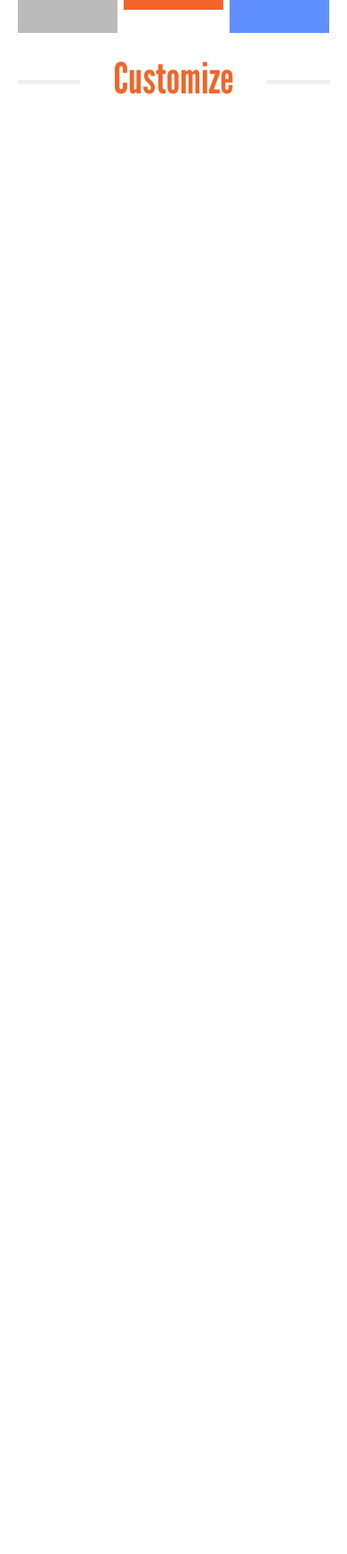
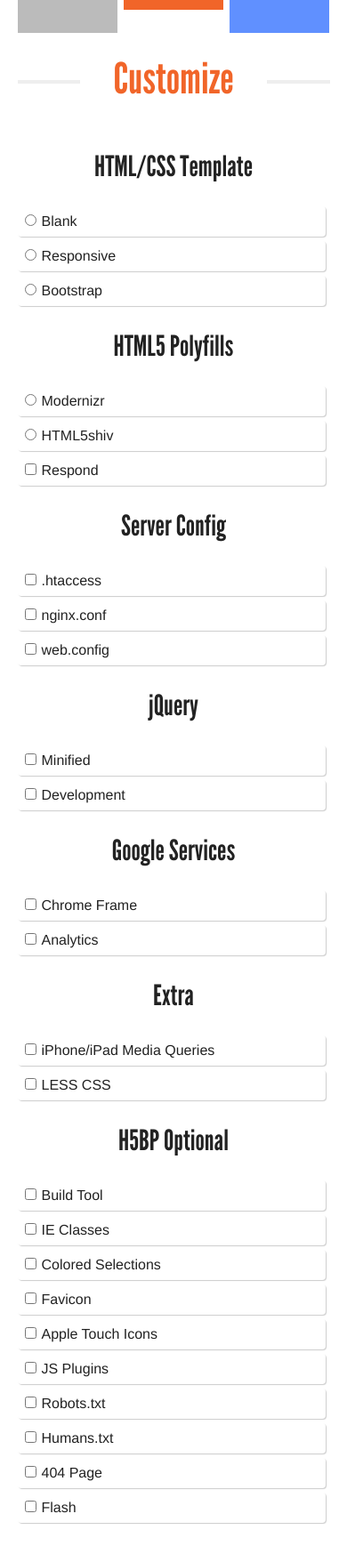
Before and after one commit to verekia/initializr-website, a PHP site: page / in a window 390 px wide. Shown: the part 721-2468 px from the top of the page at 89% size. Before the commit the page ends 827 px from the top, so only its background shows below. Run offline with PHP 8.4, Linux system fonts and the light colour scheme; some libraries are stand-ins or nearby versions.

Commit message:
Added responsive all options

```diff
--- a/css/style.css
+++ b/css/style.css
@@ -1,205 +1,54 @@
-/*
- * HTML5 Boilerplate
- *
- * What follows is the result of much research on cross-browser styling.
- * Credit left inline and big thanks to Nicolas Gallagher, Jonathan Neal,
- * Kroc Camen, and the H5BP dev community and team.
- */
-
-
-/* =============================================================================
-   HTML5 element display
-   ========================================================================== */
-
 article, aside, details, figcaption, figure, footer, header, hgroup, nav, section { display: block; }
 audio[controls], canvas, video { display: inline-block; *display: inline; *zoom: 1; }
-
-
-/* =============================================================================
-   Base
-   ========================================================================== */
-
-/*
- * 1. Correct text resizing oddly in IE6/7 when body font-size is set using em units
- *    http://clagnut.com/blog/348/#c790
- * 2. Force vertical scrollbar in non-IE
- * 3. Remove Android and iOS tap highlight color to prevent entire container being highlighted
- *    www.yuiblog.com/blog/2010/10/01/quick-tip-customizing-the-mobile-safari-tap-highlight-color/
- * 4. Prevent iOS text size adjust on device orientation change, without disabling user zoom
- *    www.456bereastreet.com/archive/201012/controlling_text_size_in_safari_for_ios_without_disabling_user_zoom/
- */
-
 html { font-size: 100%; overflow-y: scroll; -webkit-overflow-scrolling: touch; -webkit-tap-highlight-color: rgba(0,0,0,0); -webkit-text-size-adjust: 100%; -ms-text-size-adjust: 100%; }
-
 body { margin: 0; font-size: 13px; line-height: 1.231; }
-
 body, button, input, select, textarea { font-family: sans-serif; color: #222; }
-
-/*
- * These selection declarations have to be separate
- * No text-shadow: twitter.com/miketaylr/status/12228805301
- * Also: hot pink!
- */
-
 ::-moz-selection { background: #fe57a1; color: #fff; text-shadow: none; }
 ::selection { background: #fe57a1; color: #fff; text-shadow: none; }
-
-
-/* =============================================================================
-   Links
-   ========================================================================== */
-
 a { color: #00e; }
 a:visited { color: #551a8b; }
 a:focus { outline: thin dotted; }
-
-/* Improve readability when focused and hovered in all browsers: people.opera.com/patrickl/experiments/keyboard/test */
 a:hover, a:active { outline: 0; }
-
-
-/* =============================================================================
-   Typography
-   ========================================================================== */
-
 abbr[title] { border-bottom: 1px dotted; }
-
 b, strong { font-weight: bold; }
-
 blockquote { margin: 1em 40px; }
-
 dfn { font-style: italic; }
-
 hr { display: block; height: 1px; border: 0; border-top: 1px solid #ccc; margin: 1em 0; padding: 0; }
-
 ins { background: #ff9; color: #000; text-decoration: none; }
-
 mark { background: #ff0; color: #000; font-style: italic; font-weight: bold; }
-
-/* Redeclare monospace font family: en.wikipedia.org/wiki/User:Davidgothberg/Test59 */
 pre, code, kbd, samp { font-family: monospace, monospace; _font-family: 'courier new', monospace; font-size: 1em; }
-
-/* Improve readability of pre-formatted text in all browsers */
 pre { white-space: pre; white-space: pre-wrap; word-wrap: break-word; }
-
 q { quotes: none; }
 q:before, q:after { content: ""; content: none; }
-
 small { font-size: 85%; }
-
-/* Position subscript and superscript content without affecting line-height: gist.github.com/413930 */
 sub, sup { font-size: 75%; line-height: 0; position: relative; vertical-align: baseline; }
 sup { top: -0.5em; }
 sub { bottom: -0.25em; }
-
-
-/* =============================================================================
-   Lists
-   ========================================================================== */
-
 ul, ol { margin: 1em 0; padding: 0 0 0 40px; }
 dd { margin: 0 0 0 40px; }
 nav ul, nav ol { list-style: none; margin: 0; padding: 0; }
-
-
-/* =============================================================================
-   Embedded content
-   ========================================================================== */
-
-/*
- * Improve image quality when scaled in IE7
- * code.flickr.com/blog/2008/11/12/on-ui-quality-the-little-things-client-side-image-resizing/
- */
-
 img { border: 0; -ms-interpolation-mode: bicubic; }
-
-/*
- * Correct overflow displayed oddly in IE9
- */
-
 svg:not(:root) {
     overflow: hidden;
 }
-
-
-/* =============================================================================
-   Figures
-   ========================================================================== */
-
 figure { margin: 0; }
-
-
-/* =============================================================================
-   Forms
-   ========================================================================== */
-
 form { margin: 0; }
 fieldset { border: 0; margin: 0; padding: 0; }
-
-/*
- * 1. Correct color not inheriting in IE6/7/8/9
- * 2. Correct alignment displayed oddly in IE6/7
- */
-
 legend { border: 0; *margin-left: -7px; padding: 0; }
-
-/* Indicate that 'label' will shift focus to the associated form element */
 label { cursor: pointer; }
-
-/*
- * 1. Correct font-size not inheriting in all browsers
- * 2. Remove margins in FF3/4 S5 Chrome
- * 3. Define consistent vertical alignment display in all browsers
- */
-
 button, input, select, textarea { font-size: 100%; margin: 0; vertical-align: baseline; *vertical-align: middle; }
-
-/*
- * 1. Define line-height as normal to match FF3/4 (set using !important in the UA stylesheet)
- * 2. Correct inner spacing displayed oddly in IE6/7
- */
-
 button, input { line-height: normal; *overflow: visible; }
-
-/*
- * 1. Display hand cursor for clickable form elements
- * 2. Allow styling of clickable form elements in iOS
- */
-
 button, input[type="button"], input[type="reset"], input[type="submit"] { cursor: pointer; -webkit-appearance: button; }
-
-/*
- * Consistent box sizing and appearance
- */
-
 input[type="checkbox"], input[type="radio"] { box-sizing: border-box; }
 input[type="search"] { -moz-box-sizing: content-box; -webkit-box-sizing: content-box; box-sizing: content-box; }
-
-/*
- * Remove inner padding and border in FF3/4
- * www.sitepen.com/blog/2008/05/14/the-devils-in-the-details-fixing-dojos-toolbar-buttons/
- */
-
 button::-moz-focus-inner, input::-moz-focus-inner { border: 0; padding: 0; }
-
-/* Remove default vertical scrollbar in IE6/7/8/9 */
 textarea { overflow: auto; vertical-align: top; }
-
-/* Colors for form validity */
 input:valid, textarea:valid {  }
 input:invalid, textarea:invalid { background-color: #f0dddd; }
-
-
-/* =============================================================================
-   Tables
-   ========================================================================== */
-
 table { border-collapse: collapse; border-spacing: 0; }
 
 
-/* =============================================================================
-   Primary styles
-   Author:
-   ========================================================================== */
+
 
 
 
@@ -378,12 +227,33 @@ body{ font:16px/26px Helvetica, Helvetica Neue, Arial; }
 /* } */
 
 
-/* ==============
-    MOBILE: Main
-   ============== */
-
 #main{
 	padding:30px 0;
+}
+
+#customize-section label{
+	background:white;
+	-webkit-border-radius:4px;
+	   -moz-border-radius:4px;
+	        border-radius:4px;
+	-webkit-box-shadow:1px 1px 1px rgba(0, 0, 0, 0.2);
+	   -moz-box-shadow:1px 1px 1px rgba(0, 0, 0, 0.2);
+	        box-shadow:1px 1px 1px rgba(0, 0, 0, 0.2);
+	padding:4px 8px;
+/* 	float:left; */
+display:block;
+	margin:0 5px 5px 0;
+}
+
+#customize-section input{
+	margin-right:6px;
+}
+
+.customize-section h3{
+	text-align:center;
+	font-weight:normal;
+	font-family:LeagueGothicRegular;
+	font-size:2em;
 }
 
 
@@ -431,6 +301,10 @@ body{ font:16px/26px Helvetica, Helvetica Neue, Arial; }
 /* ====================
     INTERMEDIATE: Menu
    ==================== */
+
+	body{
+		padding-bottom:100px;
+	}
 
 	#header-container{
 		-webkit-box-shadow:0 5px 8px rgba(0, 0, 0, 0.15);
@@ -528,6 +402,20 @@ body{ font:16px/26px Helvetica, Helvetica Neue, Arial; }
 		width:30%;
 	}
 
+
+	.customize-section{
+		float:left;
+		width:50%;
+	}
+
+	.customize-section:nth-child(2n + 1){
+		clear:both;
+	}
+
+	.customize-h5bp-no-title-middle{
+		margin-top:89px;
+	}
+
 }
 
 @media only screen and (min-width: 768px) {
@@ -572,8 +460,24 @@ body{ font:16px/26px Helvetica, Helvetica Neue, Arial; }
 		width:35%;
 	}
 
+	.customize-section{
+		width:33.3%;
+	}
+
+	.customize-section:nth-child(2n + 1){
+		clear:none;
+	}
+
+	.customize-section:nth-child(3n + 1){
+		clear:both;
+	}
+
+	.customize-h5bp-no-title{
+		margin-top:89px;
+	}
 
 }
+
 
 @media only screen and (min-width: 1140px) {
 
--- a/index.html
+++ b/index.html
@@ -69,6 +69,59 @@
 				Customize
 			</h2>
 			<div id="customize-section" class="clearfix">
+
+				<div class="customize-section">
+					<h3>HTML/CSS Template</h3>
+					<label><input type="radio" name="htmlcss">Blank</label>
+					<label><input type="radio" name="htmlcss">Responsive</label>
+					<label><input type="radio" name="htmlcss">Bootstrap</label>
+				</div>
+				<div class="customize-section">
+					<h3>HTML5 Polyfills</h3>
+					<label><input type="radio" name="polyfill">Modernizr</label>
+					<label><input type="radio" name="polyfill">HTML5shiv</label>
+					<label><input type="checkbox">Respond</label>
+				</div>
+				<div class="customize-section">
+					<h3>Server Config</h3>
+					<label><input type="checkbox">.htaccess</label>
+					<label><input type="checkbox">nginx.conf</label>
+					<label><input type="checkbox">web.config</label>
+				</div>
+				<div class="customize-section">
+					<h3>jQuery</h3>
+					<label><input type="checkbox" name="jquery">Minified</label>
+					<label><input type="checkbox" name="jquery">Development</label>
+				</div>
+				<div class="customize-section">
+					<h3>Google Services</h3>
+					<label><input type="checkbox">Chrome Frame</label>
+					<label><input type="checkbox">Analytics</label>
+				</div>
+				<div class="customize-section">
+					<h3>Extra</h3>
+					<label><input type="checkbox">iPhone/iPad Media Queries</label>
+					<label><input type="checkbox">LESS CSS</label>
+				</div>
+
+				<div class="customize-section">
+					<h3>H5BP Optional</h3>
+					<label><input type="checkbox">Build Tool</label>
+					<label><input type="checkbox">IE Classes</label>
+					<label><input type="checkbox">Colored Selections</label>
+					<label><input type="checkbox">Favicon</label>
+				</div>
+				<div class="customize-section customize-h5bp-no-title customize-h5bp-no-title-middle">
+					<label><input type="checkbox">Apple Touch Icons</label>
+					<label><input type="checkbox">JS Plugins</label>
+					<label><input type="checkbox">Robots.txt</label>
+				</div>
+				<div class="customize-section customize-h5bp-no-title">
+					<label><input type="checkbox">Humans.txt</label>
+					<label><input type="checkbox">404 Page</label>
+					<label><input type="checkbox">Flash </label>
+				</div>
+
 			</div>
 
 
```
Also changed, not shown: css/stylesheet.css (deleted, +0 -15 lines).
